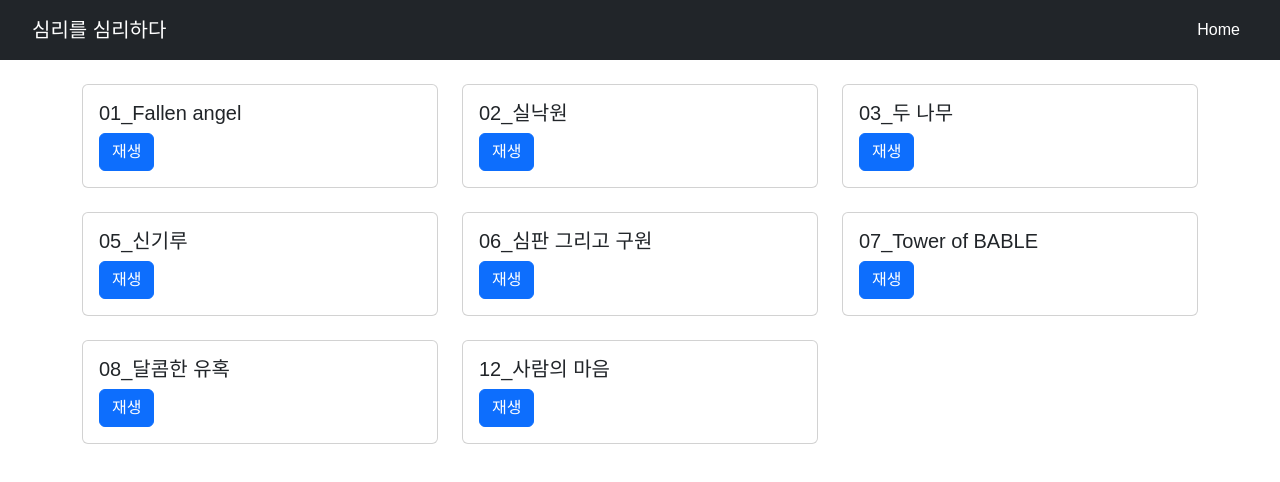
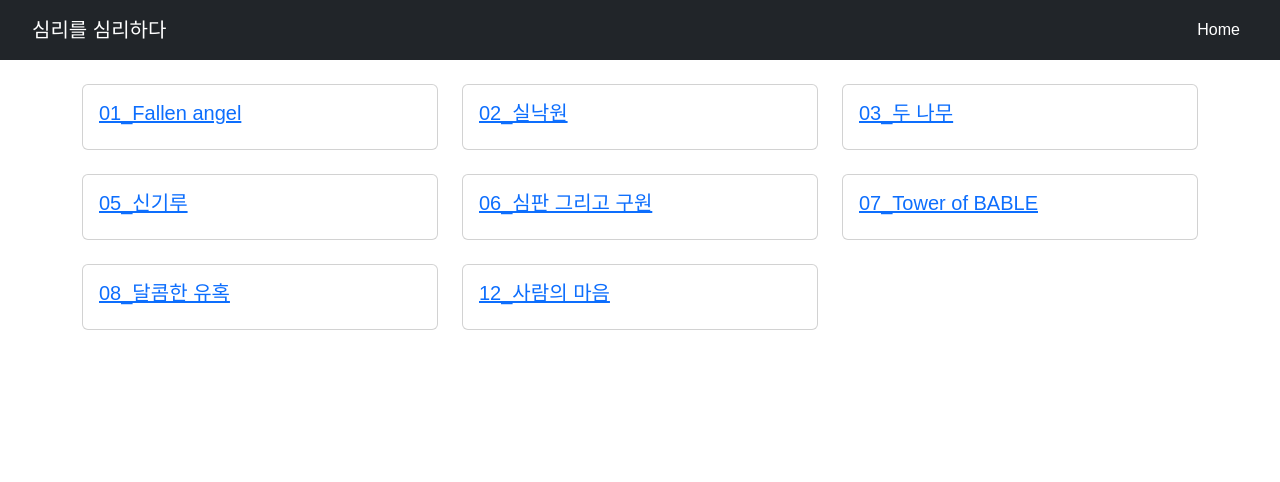
Before and after one commit to csw10141/psy-sound, a React (Create React App) app: page / in a window 1280 px wide. Shown: the top 482 px of the page. Built offline with nearby package versions, Linux system fonts and the light colour scheme.

Commit message:
modified:   src/components/AudioList.js

```diff
--- a/src/components/AudioList.js
+++ b/src/components/AudioList.js
@@ -8,10 +8,9 @@ function AudioList({ audios }) {
         <div key={audio.id} className="col-md-4 mb-4">
           <div className="card h-100">
             <div className="card-body">
+            <Link to={`/audio/${audio.id}`}>
               <h5 className="card-title">{audio.title}</h5>
-              <Link to={`/audio/${audio.id}`} className="btn btn-primary">
-                재생
-              </Link>
+            </Link>
             </div>
           </div>
         </div>
```
